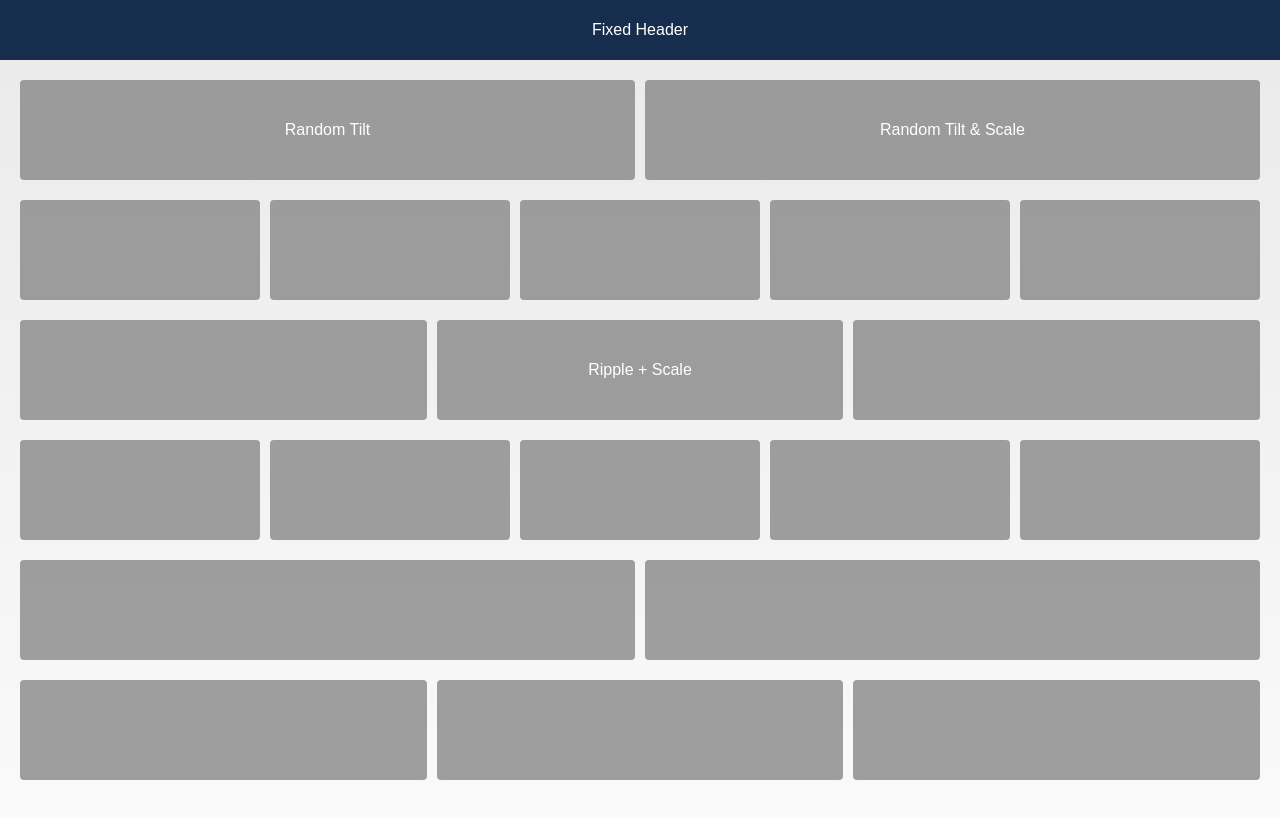
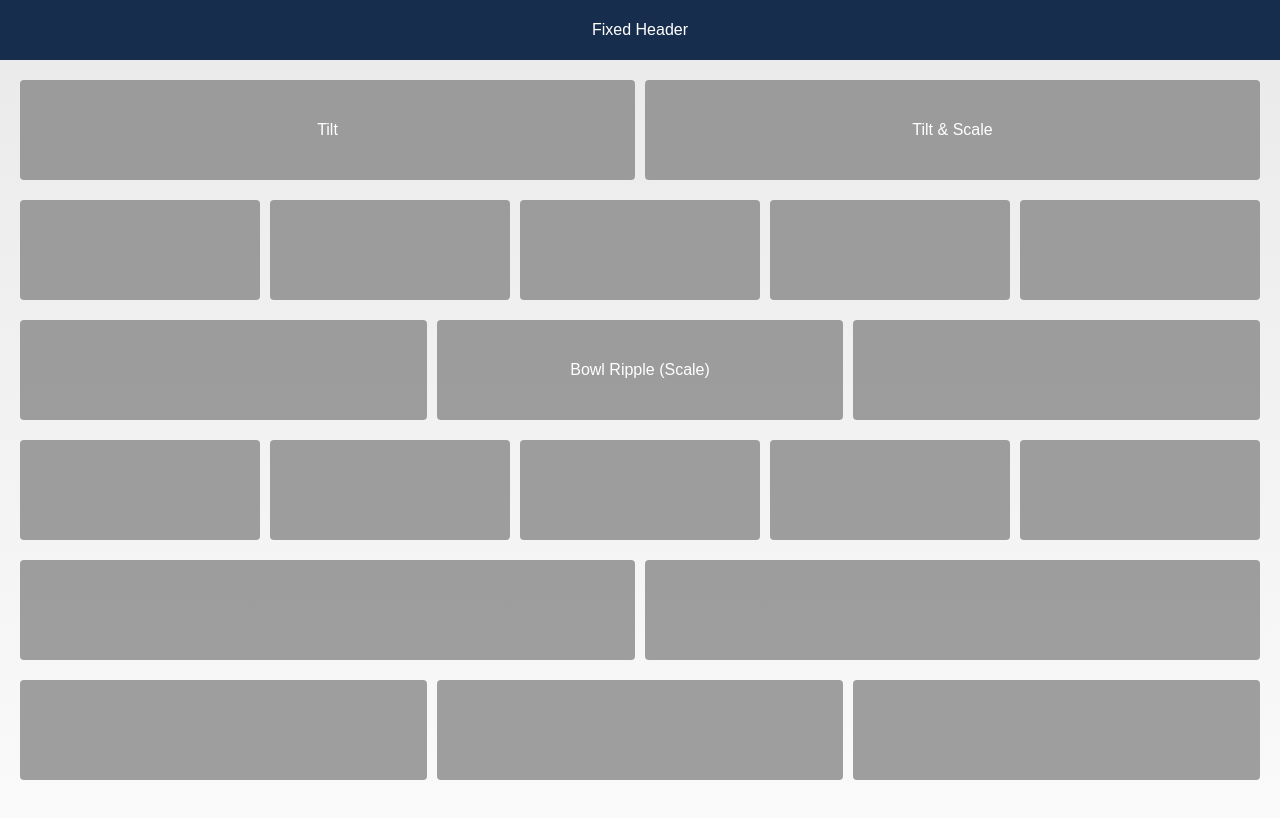
Before and after one commit to F1LT3R/orbit-fx, a website: page public/index.html in a window 1280 px wide. Drawn offline with Linux system fonts and the light colour scheme.

Commit message:
Clean up bowl ripple.

```diff
--- a/public/index.html
+++ b/public/index.html
@@ -11,10 +11,8 @@
         <header>Fixed Header</header>
         <main>
             <div class="row">
-                <div class="box big" data-animation="00-random-tilt">Random Tilt</div>
-                <div class="box big" data-animation="01-random-tilt-and-scale">
-                    Random Tilt & Scale
-                </div>
+                <div class="box big" data-animation="00-random-tilt">Tilt</div>
+                <div class="box big" data-animation="01-random-tilt-and-scale">Tilt & Scale</div>
             </div>
             <div class="row">
                 <div class="box small"></div>
@@ -25,7 +23,7 @@
             </div>
             <div class="row">
                 <div class="box medium"></div>
-                <div class="box medium" data-animation="02-ripple-scale">Ripple + Scale</div>
+                <div class="box medium" data-animation="02-ripple-scale">Bowl Ripple (Scale)</div>
                 <div class="box medium"></div>
             </div>
             <div class="row">
```
Also changed, not shown: public/animations/02-ripple-scale.mjs (+5 -4 lines).
